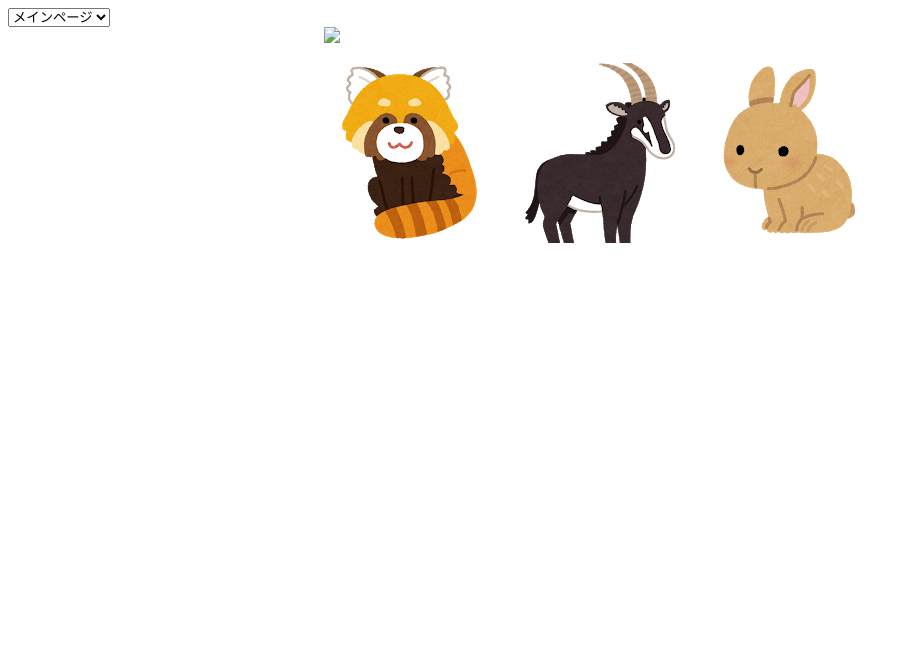
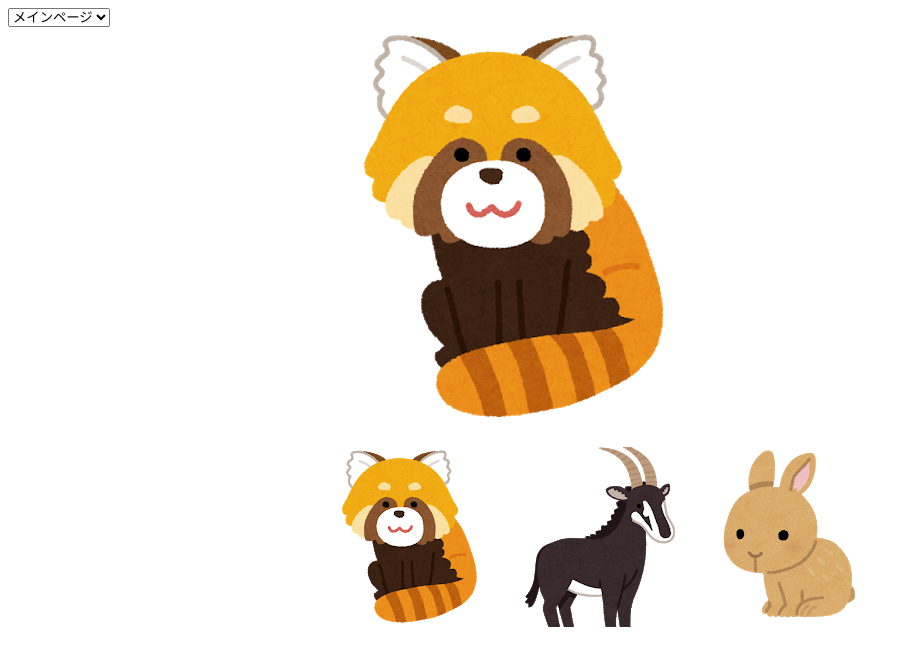
Before and after one commit to kougei-abe/web2-8, a plain HTML site: page other.html in a window 1280 px wide. Shown: the whole page, without its empty margins (0-911 px from the left). Drawn offline with Linux system fonts and the light colour scheme.

Commit message:
Update other.html

```diff
--- a/other.html
+++ b/other.html
@@ -18,7 +18,7 @@
     <section class="image">
       <div class="center">
         <div>
-          <img src="img/animal01.jpg" id="bigimg">
+          <img src="img/animal01.png" id="bigimg">
         </div>
         <ul>
           <li><img src="img/thumb-animal01.png" class="thumb" data-image="animal01"></li>
```
